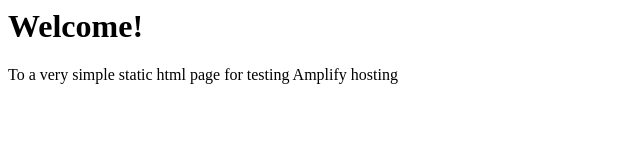
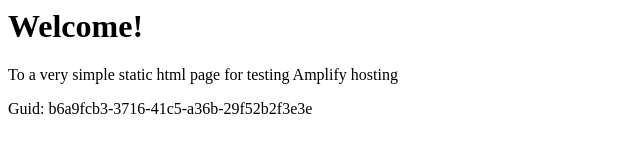
Before and after one commit to aws-aemilia-mxp/Github-PR-Commit-Integration-Test-DoNotTouch-Gith-P5X5MO5I-v1-prod-eu-south-1, a website: page src/index.html in a window 1280 px wide. Shown: the whole page, without its empty margins (0-640 px from the left). Drawn offline with Linux system fonts and the light colour scheme.

Commit message:
commit from integ tests

```diff
--- a/src/index.html
+++ b/src/index.html
@@ -1,3 +1,5 @@
+
+
 <html lang="en">
 
 <head>
@@ -10,6 +12,6 @@
 <body>
     <h1>Welcome!</h1>
     <p>To a very simple static html page for testing Amplify hosting</p>
-</body>
+    <p>Guid: b6a9fcb3-3716-41c5-a36b-29f52b2f3e3e</p></body>
 
 </html>
```
